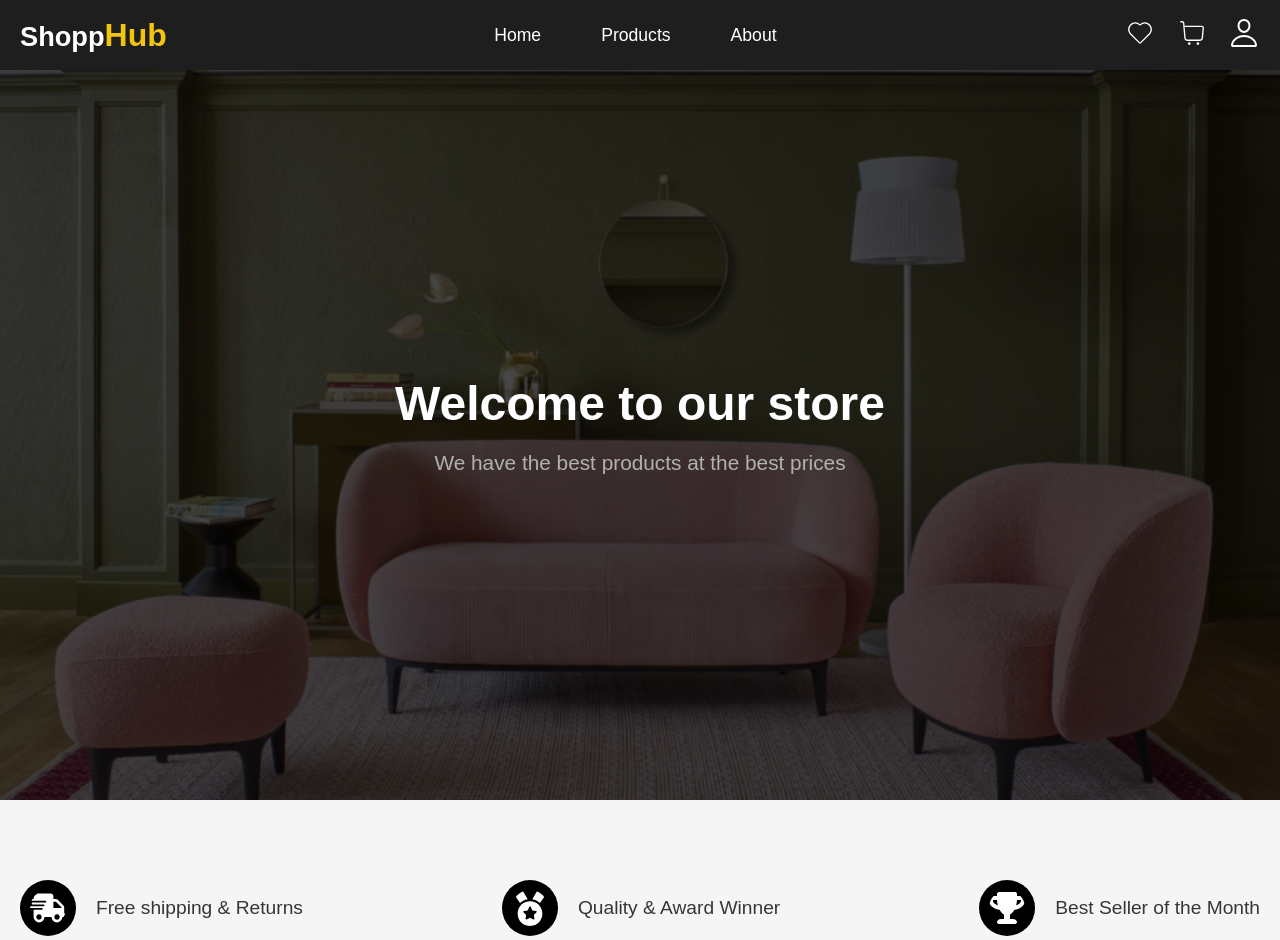
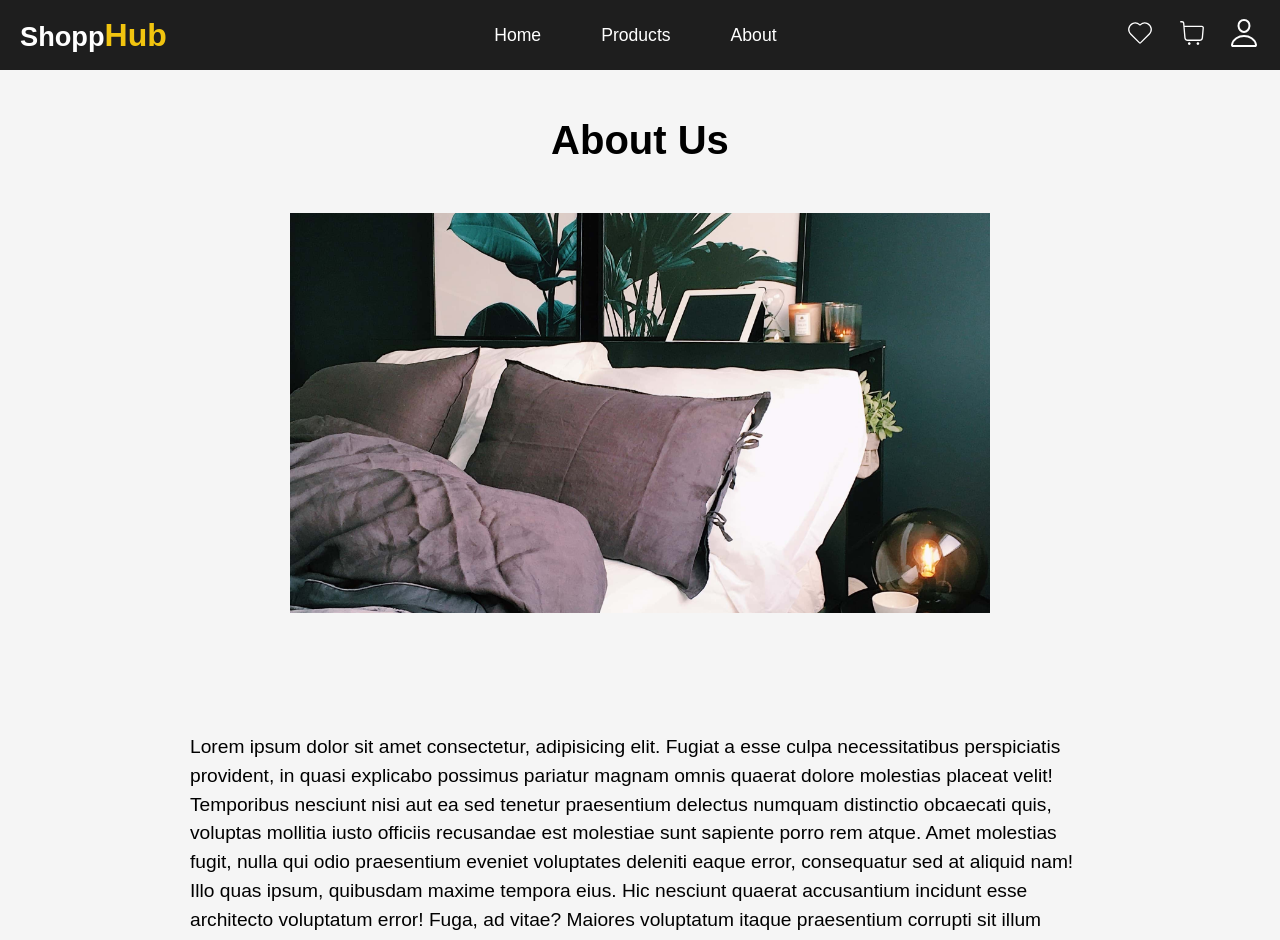
Before and after one commit to KevinPgn/E-commerce-React, a React (Vite) app: page /about in a window 1280 px wide. Shown: the top 940 px of the page. Built offline with nearby package versions, Linux system fonts and the light colour scheme.

Commit message:
add about section

```diff
--- a/src/App.tsx
+++ b/src/App.tsx
@@ -1,22 +1,19 @@
 import './App.css'
-import { Blog } from './components/Home/Blog/Blog'
-import { Features } from './components/Home/Featured/Features'
+import { Navbar } from './components/Home/Navbar/Navbar'
+import { Home } from './pages/HomePage'
+import {Routes, Route} from 'react-router-dom'
+import { AboutPage } from './pages/AboutPage'
 import { Footer } from './components/Home/Footer/Footer'
-import { Hero } from './components/Home/Hero/Hero'
-import { Infos } from './components/Home/Informations/Infos'
-import { Navbar } from './components/Home/Navbar/Navbar'
-import { Parallax } from './components/Home/Parallax/Parallax'
 
 function App() {
 
   return (
     <>
       <Navbar />
-      <Hero />
-      <Features />
-      <Parallax />
-      <Blog />
-      <Infos />
+      <Routes>
+        <Route path="/" element={<Home />} />
+        <Route path="/about" element={<AboutPage />} />
+      </Routes>
       <Footer />
     </>
   )
--- /dev/null
+++ b/src/components/About/About.css
@@ -0,0 +1,43 @@
+.about{
+  margin: 3rem 20px 5rem 20px;
+}
+
+.about h2{
+  text-align: center;
+  font-size: 40px;
+}
+
+.about .container{
+  display: flex;
+  align-items: center;
+  justify-content: center;
+  max-width: 1700px;
+  gap: 100px;
+  flex-wrap: wrap;
+  margin: 0 auto;
+  height: 100%;
+  margin-top: 50px;
+}
+
+.about .container .left{
+  width: 700px;
+  height: 400px;
+}
+
+.about .container .left img{
+  width: 100%;
+  height: 100%;
+  object-fit: cover;
+}
+
+.about .container .right{
+  width: 900px;
+}
+
+.about .container .right span{
+  font-size: 1.2rem;
+  line-height: 1.5;
+  font-weight: 300;
+  margin-top: 20px;
+  display: block;
+}
--- /dev/null
+++ b/src/components/About/About.tsx
@@ -0,0 +1,24 @@
+import "./About.css"
+
+export const About = () => {
+  return <>
+    <section className="about">
+      <h2>About Us</h2>
+
+      <div className="container">
+        <div className="left">
+          <img src="./public/imgAbout.jpg" alt="imgAbout" />
+        </div>
+        <div className="right">
+          <span>Lorem ipsum dolor sit amet consectetur, adipisicing elit. Fugiat a esse culpa necessitatibus
+            perspiciatis provident, in quasi explicabo possimus pariatur magnam omnis quaerat dolore molestias placeat velit! Temporibus
+            nesciunt nisi aut ea sed tenetur praesentium delectus numquam distinctio obcaecati quis, voluptas mollitia iusto officiis recusandae
+            est molestiae sunt sapiente porro rem atque. Amet molestias fugit, nulla qui odio praesentium eveniet voluptates deleniti eaque
+            error, consequatur sed at aliquid nam! Illo quas ipsum, quibusdam maxime tempora eius. Hic nesciunt quaerat accusantium incidunt
+            esse architecto voluptatum error! Fuga, ad vitae? Maiores voluptatum itaque praesentium corrupti sit illum culpa dicta consequuntur ex odit!
+          </span>
+        </div>
+      </div>
+    </section>
+  </>
+}
--- a/src/components/Home/Navbar/Navbar.tsx
+++ b/src/components/Home/Navbar/Navbar.tsx
@@ -2,6 +2,7 @@ import "./Navbar.css"
 import { CiHeart } from "react-icons/ci";
 import { CiShoppingCart } from "react-icons/ci";
 import { IoPersonOutline } from "react-icons/io5";
+import {Link} from 'react-router-dom'
 
 export const Navbar = () => {
   return <>
@@ -11,9 +12,9 @@ export const Navbar = () => {
           <div className="logo">Shopp<span>Hub</span></div>
         </div>
         <div className="mid">
-          <a href="">Home</a>
-          <a href="">Products</a>
-          <a href="">About</a>
+          <Link to="/">Home</Link>
+          <Link to="/products">Products</Link>
+          <Link to="/about">About</Link>
         </div>
         <div className="right">
           <div className="heart">
--- a/src/main.tsx
+++ b/src/main.tsx
@@ -2,9 +2,12 @@ import React from 'react'
 import ReactDOM from 'react-dom/client'
 import App from './App.tsx'
 import './index.css'
+import { BrowserRouter } from 'react-router-dom'
 
 ReactDOM.createRoot(document.getElementById('root')!).render(
   <React.StrictMode>
-    <App />
+    <BrowserRouter>
+      <App />
+    </BrowserRouter>
   </React.StrictMode>,
 )
--- /dev/null
+++ b/src/pages/AboutPage.tsx
@@ -0,0 +1,7 @@
+import { About } from "../components/About/About"
+
+export const AboutPage = () => {
+  return <>
+    <About />
+  </>
+}
--- /dev/null
+++ b/src/pages/HomePage.tsx
@@ -0,0 +1,17 @@
+import { Blog } from "../components/Home/Blog/Blog"
+import { Features } from "../components/Home/Featured/Features"
+import { Footer } from "../components/Home/Footer/Footer"
+import { Hero } from "../components/Home/Hero/Hero"
+import { Infos } from "../components/Home/Informations/Infos"
+import { Parallax } from "../components/Home/Parallax/Parallax"
+
+export const Home = () => {
+  return <>
+    <Hero />
+    <Features />
+    <Parallax />
+    <Blog />
+    <Infos />
+    <Footer />
+  </>
+}
```
